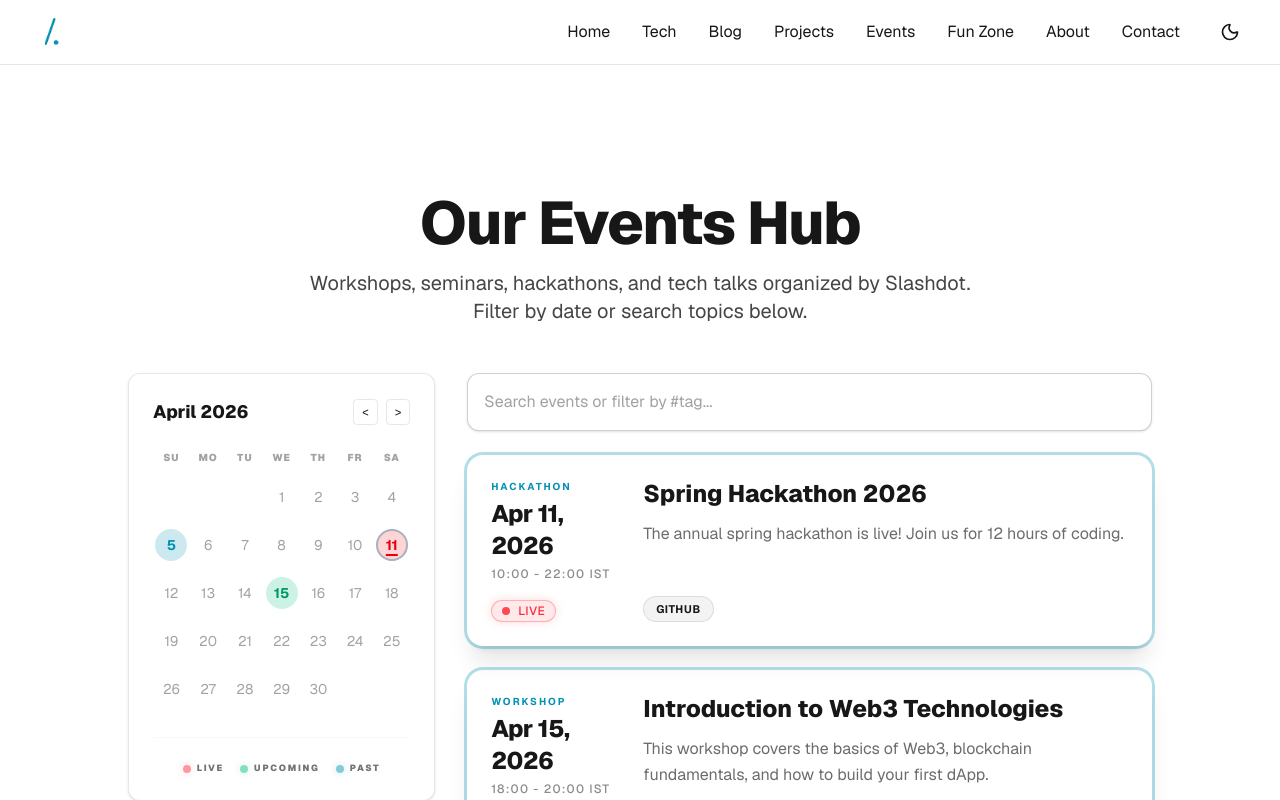
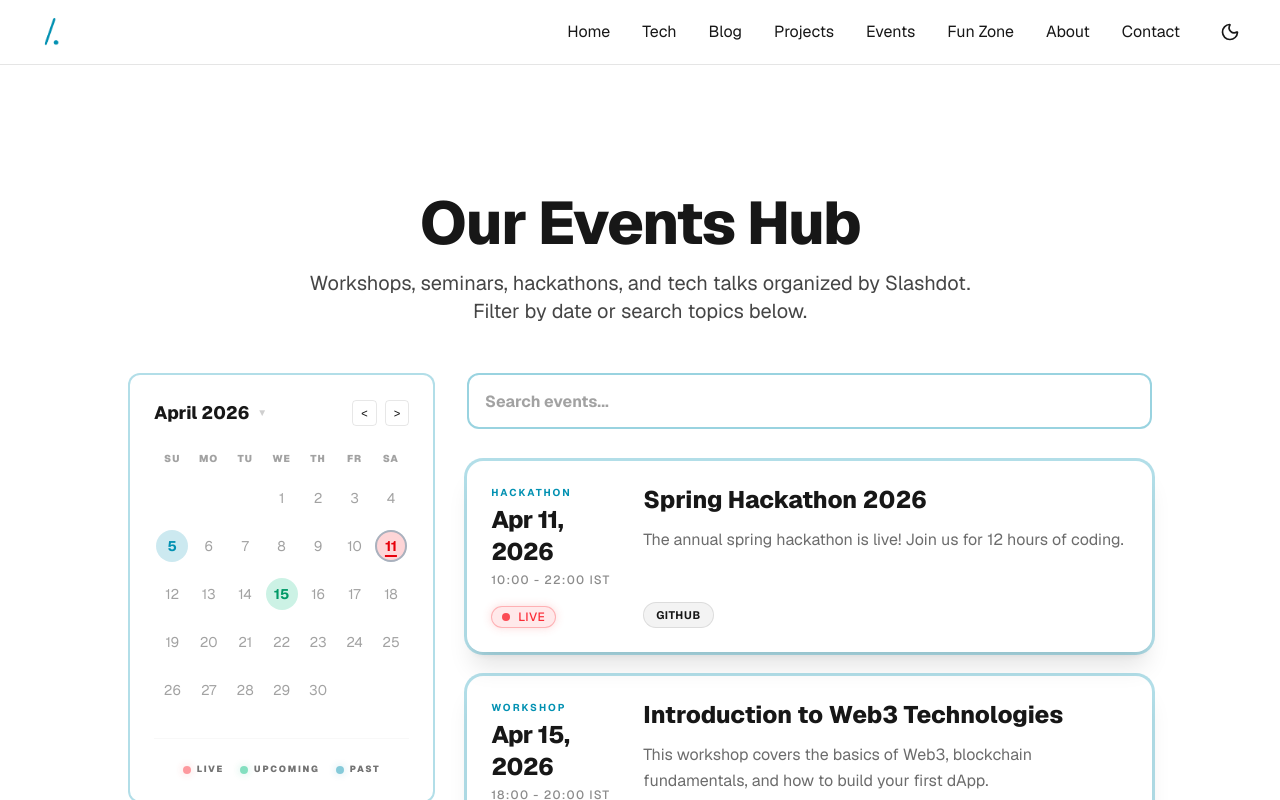
Before and after one commit to anuprovo-debnath/slashdot-website-2026, a Next.js app: page /slashdot-website-2026/events in a window 1280 px wide. Shown: the top 800 px of the page. Built offline with nearby package versions, Linux system fonts and the light colour scheme.

Commit message:
Events search bar, calender and live

```diff
--- a/src/app/globals.css
+++ b/src/app/globals.css
@@ -14,12 +14,14 @@
 
 :root {
   --color-primary: #0291B2;
+  --color-primary-rgb: 2, 145, 178;
   --color-bg: #ffffff;
   --color-text: #171717;
 }
 
 .dark {
   --color-primary: #0291B2;
+  --color-primary-rgb: 2, 145, 178;
   --color-bg: #262626;
   --color-text: #ffffff;
 }
--- a/src/components/EventCard.tsx
+++ b/src/components/EventCard.tsx
@@ -1,12 +1,27 @@
-import type { EventData } from '@/lib/events';
+import { EventData } from '@/lib/events';
+import { getEventStatus } from '@/lib/eventUtils';
 import Link from 'next/link';
+import { useState, useEffect } from 'react';
 
 interface EventCardProps {
   event: EventData;
 }
 
 export function EventCard({ event }: EventCardProps) {
-  const { title, date, time, category, status, resources } = event.frontmatter;
+  // Initialize with the status calculated during the build/fetch phase
+  const [status, setStatus] = useState<'Live' | 'Upcoming' | 'Past'>(event.frontmatter.status);
+  const { title, date, time, category, resources } = event.frontmatter;
+
+  useEffect(() => {
+    // Immediate update on mount to catch shifts since the server-render
+    const current = getEventStatus(date, time);
+    setStatus(current);
+
+    const timer = setInterval(() => {
+      setStatus(getEventStatus(date, time));
+    }, 30000);
+    return () => clearInterval(timer);
+  }, [date, time]);
 
   const parsedDate = new Date(date);
   const formattedDate = !isNaN(parsedDate.getTime())
@@ -14,14 +29,14 @@ export function EventCard({ event }: EventCardProps) {
     : date;
 
   return (
-    <div className="group relative flex flex-col md:flex-row rounded-2xl bg-[var(--background)] ring-[3px] ring-[var(--color-primary)]/30 shadow-xl transition-all hover:ring-[var(--color-primary)]/80 hover:shadow-[0_0_40px_rgba(2,145,178,0.4)] dark:hover:shadow-[0_0_40px_rgba(2,145,178,0.25)] hover:-translate-y-2 overflow-hidden p-6 gap-6 w-full z-10">
+    <div className="group relative flex flex-col md:flex-row rounded-2xl bg-[var(--background)] ring-[3px] ring-[var(--color-primary)]/30 shadow-xl transition-all duration-300 ease-out transform-gpu hover:-translate-y-2 hover:shadow-[0_20px_50px_rgba(var(--color-primary-rgb),0.4)] dark:hover:shadow-[0_20px_50px_rgba(var(--color-primary-rgb),0.25)] hover:ring-[var(--color-primary)]/80 overflow-hidden p-6 gap-6 w-full z-10">
       {/* Absolute link mapping the card to details page */}
       <Link href={`/events/${event.slug}`} className="absolute inset-0 z-[10]" aria-label={`View details for ${title}`} />
 
       <div className="flex flex-row md:flex-col items-center md:items-start justify-between md:justify-start md:w-32 shrink-0 relative z-[20] pointer-events-none">
         <div className="flex flex-col">
           <span className="text-[10px] text-[var(--color-primary)] uppercase font-bold tracking-[0.2em] mb-1">{category}</span>
-          <span className="text-2xl font-extrabold text-foreground tracking-tight">{formattedDate}</span>
+          <span className="text-2xl font-extrabold text-foreground tracking-tight font-sans">{formattedDate}</span>
           <span className="text-xs text-foreground/50 mt-1 uppercase tracking-widest font-medium">{time}</span>
         </div>
         <div className="mt-0 md:mt-4">
--- a/src/components/EventsSystem.tsx
+++ b/src/components/EventsSystem.tsx
@@ -2,6 +2,7 @@
 
 import { useState, useEffect, useRef } from 'react';
 import type { EventData } from '@/lib/events';
+import { getEventStatus } from '@/lib/eventUtils';
 import { EventCard } from './EventCard';
 import { InteractiveCalendar } from './InteractiveCalendar';
 
@@ -13,12 +14,34 @@ export function EventsSystem({ initialEvents }: EventsSystemProps) {
   const [selectedDate, setSelectedDate] = useState<string | null>(null);
   const [activeDate, setActiveDate] = useState<string | null>(null);
   const [searchTag, setSearchTag] = useState<string>('');
+  const [placeholder, setPlaceholder] = useState('Search events...');
+  const lastPlaceholder = useRef('Search events...');
+
+  // Layout Constants
+  const SEARCH_BAR_HEIGHT = 56; // h-14
+  const SEARCH_BAR_GAP = 28;    // space between search bar and content
+  const PADDING_TOP = SEARCH_BAR_HEIGHT + SEARCH_BAR_GAP; // 84px
+  const STICKY_TOP_PX = 96;     // matching top-24 (24 * 4)
+
+  // Scroll Threshold Constants
+  const PHASE2_START = 200;
+  const PHASE3_START = PHASE2_START + 50;
+  const INTERPOLATION_START = PHASE2_START - 50; // Start morphing at 150px
+  const PRE_TRIGGER_OFFSET = SEARCH_BAR_HEIGHT + 70;
 
   const observerRef = useRef<IntersectionObserver | null>(null);
 
+  // Layout refs
+  const parentRef = useRef<HTMLDivElement>(null);
+  const rightRef = useRef<HTMLDivElement>(null);
+
+  // Direct DOM refs for high-performance scroll sync
+  const searchContainerRef = useRef<HTMLDivElement>(null);
+  const sidebarRef = useRef<HTMLDivElement>(null);
+
   const calendarEvents = initialEvents.map(e => ({
     date: e.frontmatter.date,
-    status: e.frontmatter.status
+    status: getEventStatus(e.frontmatter.date, e.frontmatter.time)
   }));
 
   const filteredEvents = initialEvents.filter(event => {
@@ -42,25 +65,22 @@ export function EventsSystem({ initialEvents }: EventsSystemProps) {
     return matchDate && matchTag;
   });
 
-  // Setup Intersection Observer to track scroll position
+  // Active Highlight Scroll Tracker
   useEffect(() => {
     if (typeof window === 'undefined') return;
 
     const handleIntersect = (entries: IntersectionObserverEntry[]) => {
-      // Find the first intersecting element logic
       entries.forEach(entry => {
         if (entry.isIntersecting) {
           const date = entry.target.getAttribute('data-event-date');
-          if (date) {
-            setActiveDate(date);
-          }
+          if (date) setActiveDate(date);
         }
       });
     };
 
     observerRef.current = new IntersectionObserver(handleIntersect, {
       root: null,
-      rootMargin: "-20% 0px -60% 0px", // Triggers when the card is near the upper third of the screen
+      rootMargin: "-20% 0px -60% 0px",
       threshold: 0
     });
 
@@ -70,44 +90,117 @@ export function EventsSystem({ initialEvents }: EventsSystemProps) {
     return () => {
       observerRef.current?.disconnect();
     };
-  }, [filteredEvents]); // Re-bind observer when list changes
+  }, [filteredEvents]);
 
-  // Shift search bar on scroll
-  const [isScrolled, setIsScrolled] = useState(false);
-
+  // Continuous Scroll Interpolation Logic
   useEffect(() => {
     const handleScroll = () => {
-      // Trigger the shift when scrolled past standard header offset
-      if (window.scrollY > 120) {
-        setIsScrolled(true);
-      } else {
-        setIsScrolled(false);
+      if (!parentRef.current || !rightRef.current || !searchContainerRef.current || !sidebarRef.current) return;
+      if (window.innerWidth < 768) {
+        searchContainerRef.current.style.width = '100%';
+        searchContainerRef.current.style.transform = `translateX(0px)`;
+        searchContainerRef.current.style.opacity = '1';
+        return;
       }
+
+      const sy = window.scrollY;
+
+      const parentWidth = parentRef.current.offsetWidth;
+      const leftWidth = sidebarRef.current.offsetWidth;
+      const rightWidth = rightRef.current.offsetWidth;
+      const rightX = rightRef.current.offsetLeft;
+      const leftX = sidebarRef.current.offsetLeft;
+
+      let targetWidth = rightWidth;
+      let targetX = rightX;
+
+      // 1. Proactive Interpolated Padding (Eliminates the jump by growing 1:1 with scroll)
+      const paddingTriggerStart = PHASE2_START - PRE_TRIGGER_OFFSET;
+      const targetPadding = Math.min(Math.max(sy - paddingTriggerStart, 0), PADDING_TOP);
+
+      // 2. Expansion Phase (Right -> Full)
+      if (sy > INTERPOLATION_START && sy <= PHASE2_START) {
+        const p = (sy - INTERPOLATION_START) / (PHASE2_START - INTERPOLATION_START);
+        targetWidth = rightWidth + (parentWidth - rightWidth) * p;
+        targetX = rightX * (1 - p);
+      }
+      // 3. FULL WIDTH PLATEAU! (The requested lock)
+      else if (sy > PHASE2_START && sy <= PHASE3_START) {
+        targetWidth = parentWidth;
+        targetX = 0;
+      }
+      // 4. Contraction Phase (Full -> Left)
+      else if (sy > PHASE3_START && sy <= (PHASE3_START + 50)) {
+        const p = (sy - PHASE3_START) / 50;
+        targetWidth = parentWidth - (parentWidth - leftWidth) * p;
+        targetX = leftX * p;
+      }
+      // 5. Final State (Locked Left)
+      else if (sy > (PHASE3_START + 50)) {
+        targetWidth = leftWidth;
+        targetX = leftX;
+      }
+
+      // Dynamic Placeholder Toggle
+      let nextPlaceholder = 'Search events...'; // Phase 1
+      if (sy > PHASE2_START && sy <= PHASE3_START) {
+        nextPlaceholder = 'Search events, workshops, or use #tags...'; // Phase 2 (Full)
+      } else if (sy > PHASE3_START) {
+        nextPlaceholder = 'Search...'; // Phase 3 (Docked)
+      }
+
+      if (nextPlaceholder !== lastPlaceholder.current) {
+        lastPlaceholder.current = nextPlaceholder;
+        setPlaceholder(nextPlaceholder);
+      }
+
+      // Apply styles directly to DOM for 60fps smoothness (bypass React render loop)
+      searchContainerRef.current.style.width = `${targetWidth}px`;
+      searchContainerRef.current.style.transform = `translateX(${targetX}px)`;
+      searchContainerRef.current.style.opacity = '1';
+
+      sidebarRef.current.style.paddingTop = `${targetPadding}px`;
     };
 
     window.addEventListener('scroll', handleScroll, { passive: true });
-    handleScroll();
+    window.addEventListener('resize', handleScroll);
+    handleScroll(); // Initial run
 
-    return () => window.removeEventListener('scroll', handleScroll);
+    return () => {
+      window.removeEventListener('scroll', handleScroll);
+      window.removeEventListener('resize', handleScroll);
+    };
   }, []);
 
   return (
-    <div className="flex flex-col md:flex-row gap-8 w-full">
-      {/* 30% Sidebar */}
-      <aside className="w-full md:w-[30%] shrink-0 flex flex-col gap-6 sticky top-24 self-start">
-        {/* Search Bar (Shifted to Sidebar on Scroll) */}
-        <div className={`relative z-10 transition-all duration-300 origin-top ${isScrolled ? 'opacity-100 max-h-24 scale-y-100 mb-0' : 'opacity-0 max-h-0 scale-y-0 mb-[-24px] pointer-events-none'}`}>
+    <div className="relative w-full" ref={parentRef}>
+
+      {/* 3-Phase Continuous Floating Search Layer */}
+      <div className="sticky z-[100] w-full pointer-events-none mb-2" style={{ top: `${STICKY_TOP_PX}px` }}>
+        <div
+          ref={searchContainerRef}
+          className="pointer-events-auto h-14"
+        >
           <input
             type="text"
-            placeholder="Search events or filter by #tag..."
+            placeholder={placeholder}
             value={searchTag}
             onChange={(e) => setSearchTag(e.target.value)}
-            className="w-full bg-background border border-foreground/20 rounded-xl px-4 py-4 placeholder-foreground/40 focus:outline-none focus:border-primary focus:ring-1 focus:ring-primary shadow-sm"
+            className="w-full h-full bg-background border-2 border-primary/40 rounded-xl px-4 font-bold placeholder-foreground/40 focus:outline-none focus:border-primary focus:ring-1 focus:ring-primary"
           />
         </div>
+      </div>
 
-        {/* Global Sticky Calendar */}
-        <div className="transition-all duration-300">
+      {/* Main Grid Wrapper */}
+      <div className="flex flex-col md:flex-row gap-8 w-full" style={{ marginTop: `-${SEARCH_BAR_HEIGHT + 8}px` }}>
+
+        {/* 30% Sidebar */}
+        <aside
+          ref={sidebarRef}
+          className="w-full md:w-[30%] shrink-0 flex flex-col sticky self-start overflow-visible"
+          style={{ top: `${STICKY_TOP_PX}px` }}
+        >
+          <div className="w-full">
             <InteractiveCalendar
               events={calendarEvents}
               selectedDate={selectedDate}
@@ -118,26 +211,15 @@ export function EventsSystem({ initialEvents }: EventsSystemProps) {
         </aside>
 
         {/* 70% Main Feed */}
-      <main className="w-full md:w-[70%] flex flex-col gap-6">
+        <main className="w-full md:w-[70%] flex flex-col" ref={rightRef}>
+          <div className="h-14 mb-8 opacity-0 pointer-events-none hidden md:block w-full shrink-0" />
 
-        {/* Search Bar (Initial Right-Panel Position) */}
-        <div className={`relative z-10 transition-opacity duration-300 ${!isScrolled ? 'opacity-100' : 'opacity-0 pointer-events-none'}`}>
-          <input
-            type="text"
-            placeholder="Search events or filter by #tag..."
-            value={searchTag}
-            onChange={(e) => setSearchTag(e.target.value)}
-            className="w-full bg-background border border-foreground/20 rounded-xl px-4 py-4 placeholder-foreground/40 focus:outline-none focus:border-primary focus:ring-1 focus:ring-primary shadow-sm"
-          />
-        </div>
-
-        {/* Feed */}
-        <div className="flex flex-col gap-6 pb-20">
+          <div className="flex flex-col gap-6 pb-20 w-full relative">
             {filteredEvents.length > 0 ? (
               filteredEvents.map(event => (
                 <div
                   key={event.slug}
-                className="scroll-event-item"
+                  className="scroll-event-item w-full"
                   data-event-date={event.frontmatter.date}
                 >
                   <EventCard event={event} />
@@ -157,5 +239,6 @@ export function EventsSystem({ initialEvents }: EventsSystemProps) {
           </div>
         </main>
       </div>
+    </div>
   );
 }
--- a/src/components/InteractiveCalendar.tsx
+++ b/src/components/InteractiveCalendar.tsx
@@ -13,6 +13,7 @@ interface InteractiveCalendarProps {
 
 export function InteractiveCalendar({ events, selectedDate, activeDate, onSelectDate }: InteractiveCalendarProps) {
   const [currentMonth, setCurrentMonth] = useState(new Date(2026, 3, 1));
+  const [viewMode, setViewMode] = useState<'month' | 'year'>('month');
   const [mounted, setMounted] = useState(false);
 
   // Track today
@@ -52,8 +53,14 @@ export function InteractiveCalendar({ events, selectedDate, activeDate, onSelect
   const daysInMonth = new Date(year, month + 1, 0).getDate();
   const firstDayOfMonth = new Date(year, month, 1).getDay();
 
-  const prevMonth = () => setCurrentMonth(new Date(year, month - 1, 1));
-  const nextMonth = () => setCurrentMonth(new Date(year, month + 1, 1));
+  const prevMonth = () => {
+    if (viewMode === 'month') setCurrentMonth(new Date(year, month - 1, 1));
+    else setCurrentMonth(new Date(year - 1, month, 1));
+  };
+  const nextMonth = () => {
+    if (viewMode === 'month') setCurrentMonth(new Date(year, month + 1, 1));
+    else setCurrentMonth(new Date(year + 1, month, 1));
+  };
 
   const monthNames = ["January", "February", "March", "April", "May", "June",
     "July", "August", "September", "October", "November", "December"];
@@ -113,16 +120,71 @@ export function InteractiveCalendar({ events, selectedDate, activeDate, onSelect
     );
   }
 
+  const renderYearView = () => {
     return (
-    <div className="bg-background border border-foreground/10 rounded-xl p-6 shadow-sm">
+      <div className="grid grid-cols-3 gap-2 animate-in fade-in zoom-in-95 duration-200">
+        {monthNames.map((name, index) => {
+          const isCurrentMonthInYear = index === month;
+          const today = new Date();
+          const isActualTodayMonth = today.getFullYear() === year && today.getMonth() === index;
+
+          const eventsInMonth = events.filter(e => {
+            const d = new Date(e.date);
+            return d.getFullYear() === year && d.getMonth() === index;
+          }).length;
+
+          // GitHub-style contribution intensity
+          let intensityClasses = 'bg-primary/5 border-foreground/5 text-foreground/60';
+          if (eventsInMonth > 0) {
+            if (eventsInMonth === 1) intensityClasses = 'bg-primary/10 border-primary/20 text-foreground';
+            else if (eventsInMonth < 4) intensityClasses = 'bg-primary/25 border-primary/40 text-foreground';
+            else intensityClasses = 'bg-primary/50 border-primary/60 text-white';
+          }
+
+          return (
+            <button
+              key={name}
+              onClick={() => {
+                setCurrentMonth(new Date(year, index, 1));
+                setViewMode('month');
+              }}
+              className={`py-3 rounded-lg text-xs font-bold transition-all hover:scale-105 active:scale-95 border
+                ${isCurrentMonthInYear ? 'ring-2 ring-primary ring-offset-1 z-10' : ''}
+                ${intensityClasses}`}
+            >
+              <span className={isActualTodayMonth ? 'underline decoration-2 underline-offset-4 decoration-primary' : ''}>
+                {name.substring(0, 3)}
+              </span>
+              {eventsInMonth > 0 && (
+                <div className={`absolute top-1 right-1.5 text-[8px] opacity-70 ${eventsInMonth >= 4 ? 'text-white' : 'text-primary'}`}>
+                  {eventsInMonth}
+                </div>
+              )}
+            </button>
+          );
+        })}
+      </div>
+    );
+  };
+
+  return (
+    <div className="bg-background border-2 border-primary/30 rounded-xl p-6">
       <div className="flex justify-between items-center mb-6">
-        <h3 className="font-extrabold text-lg">{monthNames[month]} {year}</h3>
+        <button
+          onClick={() => setViewMode(viewMode === 'month' ? 'year' : 'month')}
+          className="font-extrabold text-lg flex items-center gap-2 hover:text-primary transition-colors group"
+        >
+          {viewMode === 'month' ? `${monthNames[month]} ${year}` : year}
+          <span className={`text-[10px] opacity-20 group-hover:opacity-100 transition-all ${viewMode === 'year' ? 'rotate-180' : ''}`}>▼</span>
+        </button>
         <div className="flex gap-2">
           <button onClick={prevMonth} className="px-2 py-1 text-xs border border-foreground/10 rounded hover:bg-foreground/10 transition-colors cursor-pointer">&lt;</button>
           <button onClick={nextMonth} className="px-2 py-1 text-xs border border-foreground/10 rounded hover:bg-foreground/10 transition-colors cursor-pointer">&gt;</button>
         </div>
       </div>
 
+      {viewMode === 'month' ? (
+        <div className="animate-in fade-in slide-in-from-bottom-2 duration-300">
           <div className="grid grid-cols-7 gap-y-2 place-items-center mb-4">
             {['Su', 'Mo', 'Tu', 'We', 'Th', 'Fr', 'Sa'].map(d => (
               <div key={d} className="text-[10px] text-foreground/40 font-black uppercase tracking-widest">{d}</div>
@@ -131,12 +193,16 @@ export function InteractiveCalendar({ events, selectedDate, activeDate, onSelect
           <div className="grid grid-cols-7 gap-y-2 place-items-center gap-y-4">
             {days}
           </div>
+        </div>
+      ) : (
+        renderYearView()
+      )}
 
       {/* 1. Shift color coding legend below calendar */}
       <div className="flex gap-4 justify-center mt-8 pt-6 border-t border-foreground/5 text-[9px] font-black uppercase tracking-[0.2em] opacity-60">
         <span className="flex items-center gap-1.5"><span className="w-2 h-2 rounded-full bg-red-500/80 shadow-[0_0_8px_rgba(239,68,68,0.4)]"></span> Live</span>
         <span className="flex items-center gap-1.5"><span className="w-2 h-2 rounded-full bg-emerald-500/80 shadow-[0_0_8px_rgba(16,185,129,0.4)]"></span> Upcoming</span>
-        <span className="flex items-center gap-1.5"><span className="w-2 h-2 rounded-full bg-primary/80 shadow-[0_0_8px_rgba(2,145,178,0.4)]"></span> Past</span>
+        <span className="flex items-center gap-1.5"><span className="w-2 h-2 rounded-full bg-primary/80 shadow-[0_0_8px_rgba(var(--color-primary-rgb),0.4)]"></span> Past</span>
       </div>
 
       {selectedDate && (
--- /dev/null
+++ b/src/lib/eventUtils.ts
@@ -0,0 +1,27 @@
+export function getEventStatus(date: string, time: string): 'Live' | 'Upcoming' | 'Past' {
+  const now = new Date();
+
+  // Format: "10:00 - 22:00 IST"
+  const timeMatch = time.match(/(\d{1,2}:\d{2})\s*-\s*(\d{1,2}:\d{2})\s*(IST)?/);
+  if (!timeMatch) return 'Upcoming';
+
+  const [_, start, end, tz] = timeMatch;
+
+  const createDate = (t: string) => {
+    let isoStr = `${date}T${t.padStart(5, '0')}:00`;
+    if (tz === 'IST') isoStr += '+05:30';
+    else isoStr += 'Z'; // Default to UTC
+    return new Date(isoStr);
+  };
+
+  try {
+    const startDate = createDate(start);
+    const endDate = createDate(end);
+
+    if (now >= startDate && now <= endDate) return 'Live';
+    if (now < startDate) return 'Upcoming';
+    return 'Past';
+  } catch (e) {
+    return 'Upcoming';
+  }
+}
--- a/src/lib/events.ts
+++ b/src/lib/events.ts
@@ -1,6 +1,7 @@
 import fs from 'fs';
 import path from 'path';
 import matter from 'gray-matter';
+import { getEventStatus } from './eventUtils';
 
 export interface EventData {
   slug: string;
@@ -45,9 +46,12 @@ export function getEvents(): EventData[] {
     });
 
   return allEvents.sort((a, b) => {
+    const statusA = getEventStatus(a.frontmatter.date, a.frontmatter.time);
+    const statusB = getEventStatus(b.frontmatter.date, b.frontmatter.time);
+
     const statusWeight = { Live: 3, Upcoming: 2, Past: 1 };
-    const aWeight = statusWeight[a.frontmatter.status] || 0;
-    const bWeight = statusWeight[b.frontmatter.status] || 0;
+    const aWeight = statusWeight[statusA] || 0;
+    const bWeight = statusWeight[statusB] || 0;
 
     if (aWeight !== bWeight) {
       return bWeight - aWeight;
@@ -56,7 +60,7 @@ export function getEvents(): EventData[] {
     const dateA = a.frontmatter.date || '';
     const dateB = b.frontmatter.date || '';
 
-    if (a.frontmatter.status === 'Upcoming') {
+    if (statusA === 'Upcoming') {
       return dateA.localeCompare(dateB);
     }
 
```
Also changed, not shown: 1 other file (tests, documents, lock files or other folders). Lines whose indentation alone changed are shown as unchanged.
